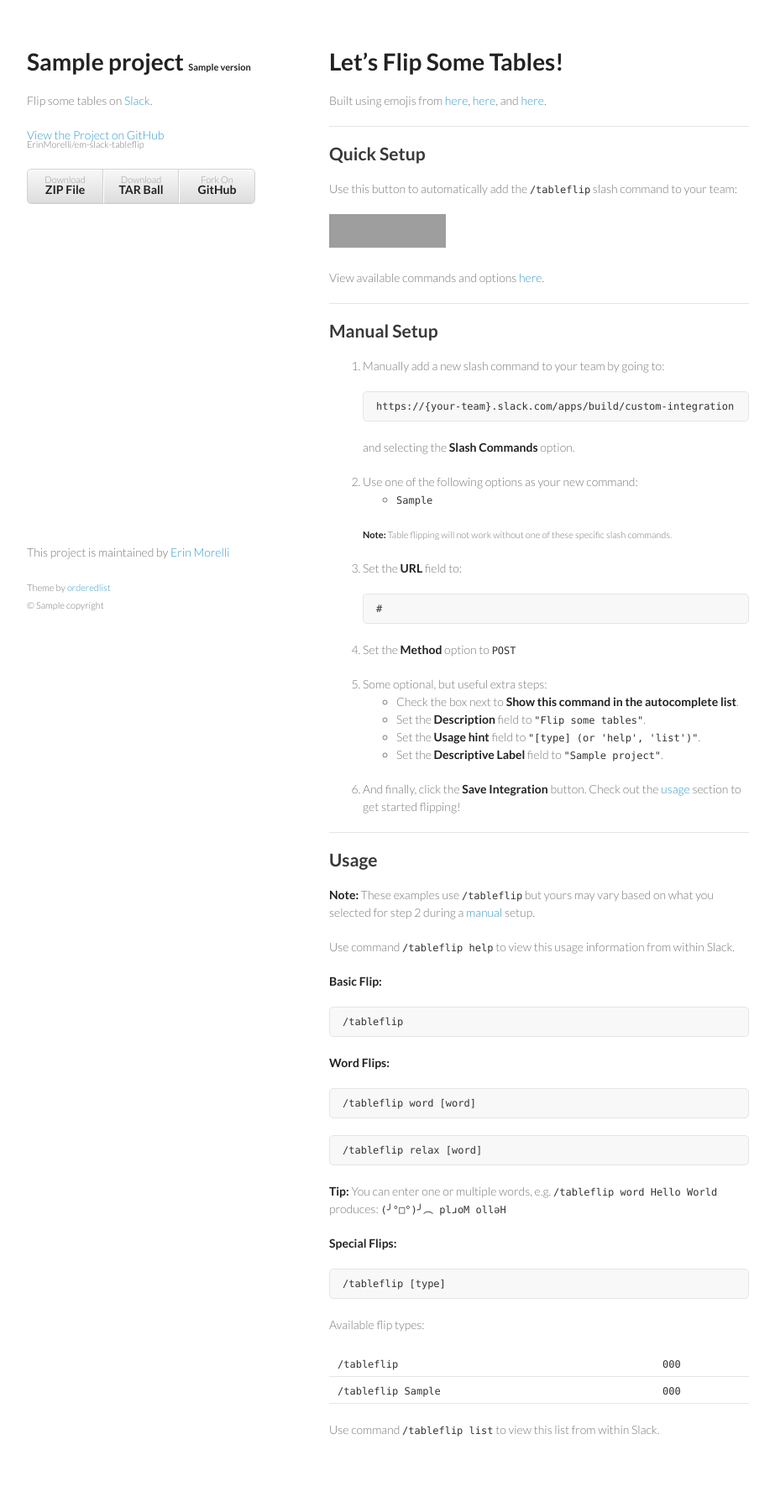
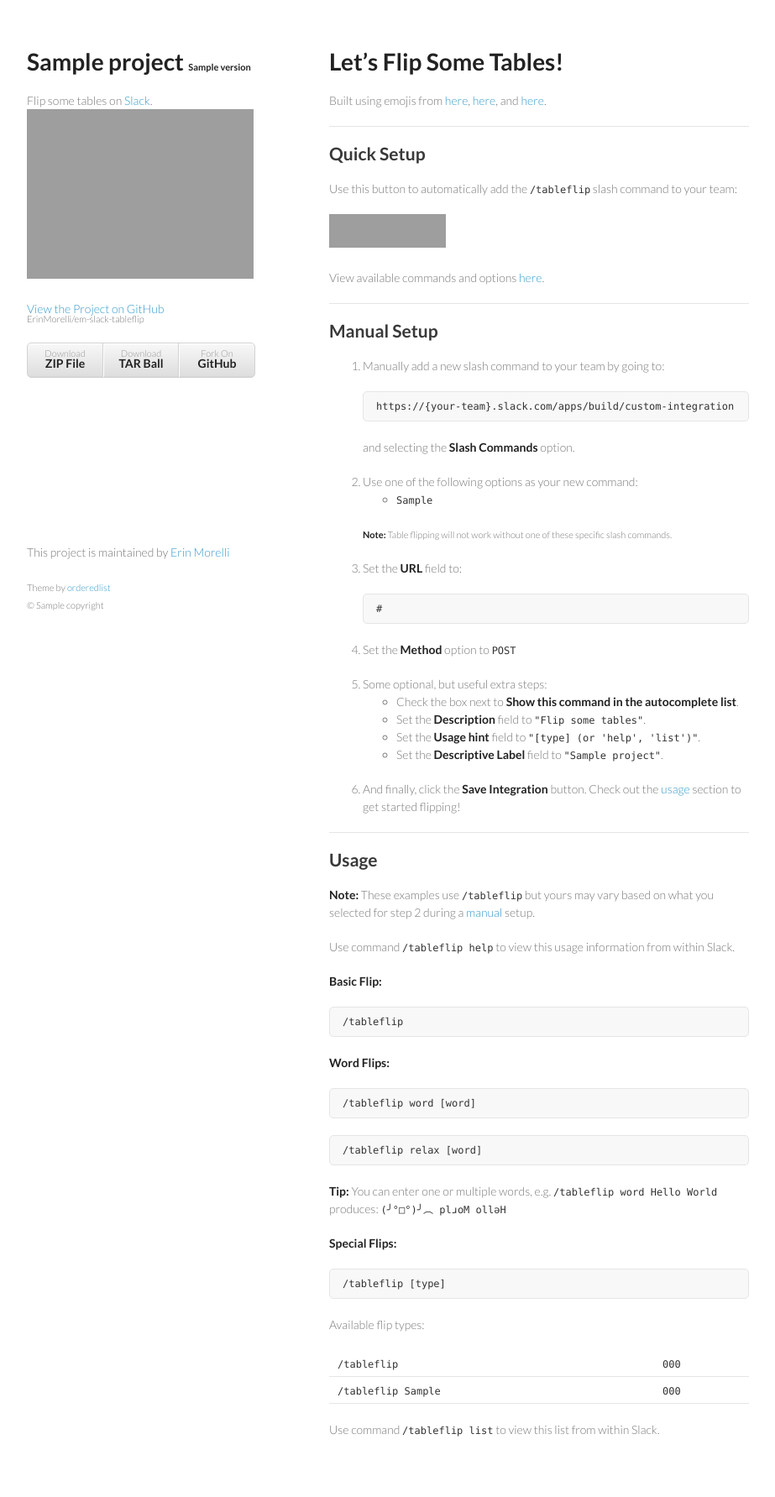
Before and after one commit to ErinMorelli/em-slack-tableflip, a Flask app: template slack_tableflip/templates/index.html in a window 1280 px wide. Shown: the whole page at 84% size, without its empty margins (178-1101 px from the left). Run offline with Flask 2, Linux system fonts and the light colour scheme; the template is opened without the code that fills it: most values are stand-ins (such as "Sample title", 1, 10 or a date in 2020); parts of the project's set-up code (start-up, migrations or seed data) failed here and were passed over; some libraries are stand-ins or nearby versions; grey boxes are pictures that could not be loaded.

Commit message:
Adding app logo to template

```diff
--- a/slack_tableflip/templates/index.html
+++ b/slack_tableflip/templates/index.html
@@ -8,6 +8,7 @@
         <link rel="stylesheet" href="{{ url_for('static', filename='css/styles.css') }}">
         <link rel="stylesheet" href="{{ url_for('static', filename='css/pygment_trac.css') }}">
         <meta name="viewport" content="width=device-width, initial-scale=1, user-scalable=no">
+        <link rel="shortcut icon" type="image/x-icon" href="{{ url_for('static', filename='img/favicon.png') }}">
         <!--[if lt IE 9]>
         <script src="//html5shiv.googlecode.com/svn/trunk/html5.js"></script>
         <![endif]-->
@@ -24,7 +25,8 @@
         <div class="wrapper">
             <header>
                 <h1>{{ project.name_full }} <small>{{ project.version }}</small></h1>
-                <p>Flip some tables on <a href="https://slack.com/">Slack</a>.</p>
+                <p style="margin-bottom:0">Flip some tables on <a href="https://slack.com/">Slack</a>.</p>
+                <p><img src="{{ url_for('static', filename='img/tableflip.png') }}" border="0" alt="{{ project.name_full }}" /></p>
                 <p class="view"><a href="{{ project.github_url }}">View the Project on GitHub <small>ErinMorelli/em-slack-tableflip</small></a></p>
                 <ul>
                     <li><a href="{{ project.github_url }}/zipball/master">Download <strong>ZIP File</strong></a></li>
```
